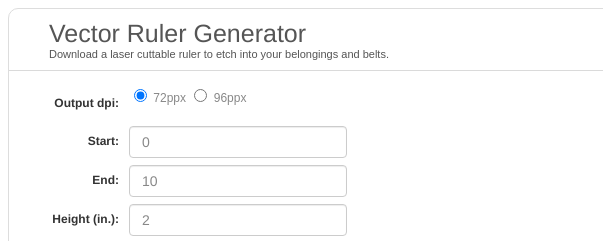
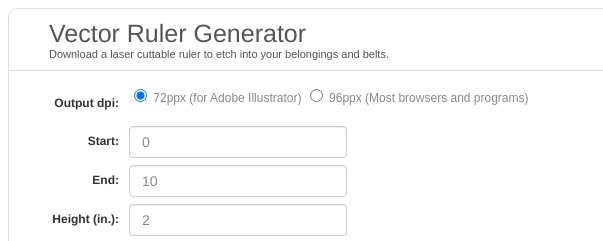
Before and after one commit to Robbbb/VectorRuler, a plain HTML site: page index.html in a window 1280 px wide. Shown: the top 241 px of the page, 0-603 px from the left. Drawn offline with nearby package versions, Linux system fonts and the light colour scheme.

Commit message:
Update index.html
the DPI settings I fear are confusing without labels for what they change.
I got a lot of feedback years ago that the ruler was the wrong scale in many programs. Added back label
- Adobe Illustrator vs other programs.

```diff
--- a/index.html
+++ b/index.html
@@ -28,9 +28,9 @@
         <label>
             <span>Output dpi:</span>
             <Input type = "radio"  name="dpi" id="dpi72" value="72ppx" checked>
-                72ppx
+                72ppx (for Adobe Illustrator)
             <Input type = "radio"  name="dpi" id="dpi96" value="96ppx" />
-                96ppx
+                96ppx (Most browsers and programs)
         </label>
         <br />
         <label>
```
